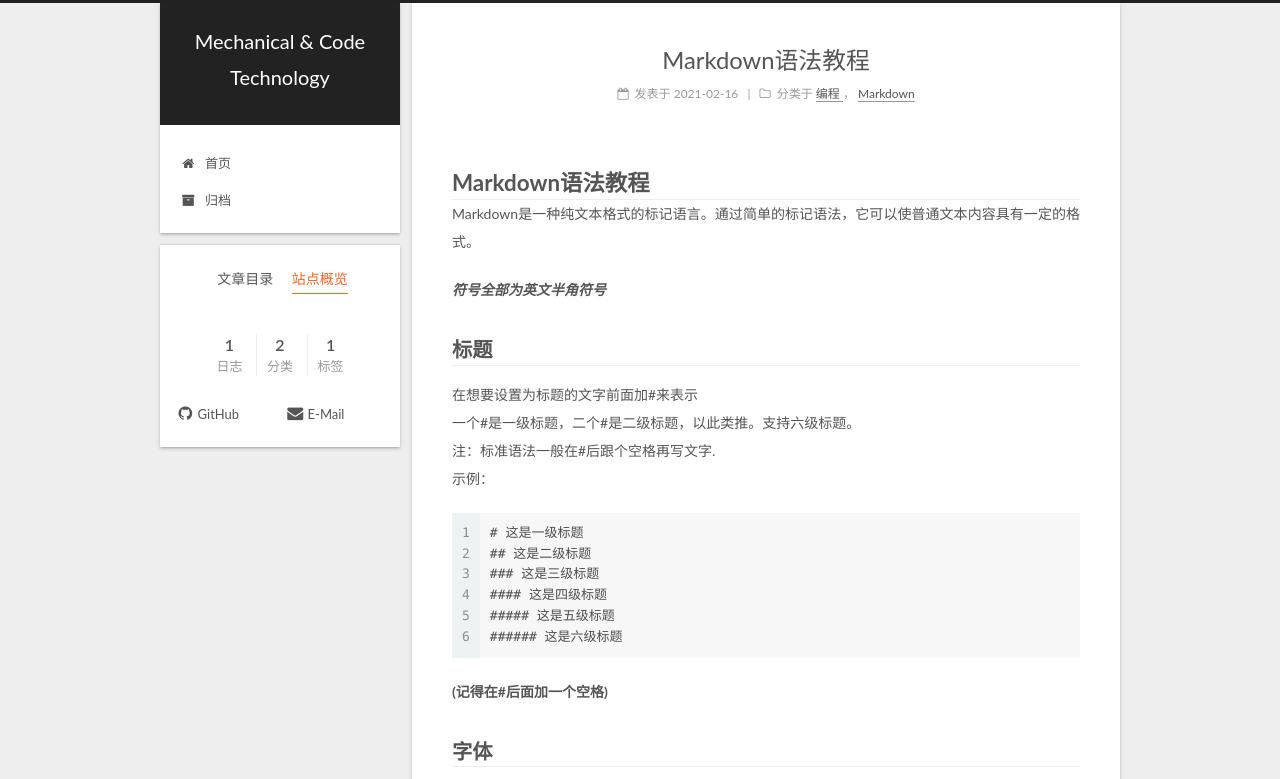
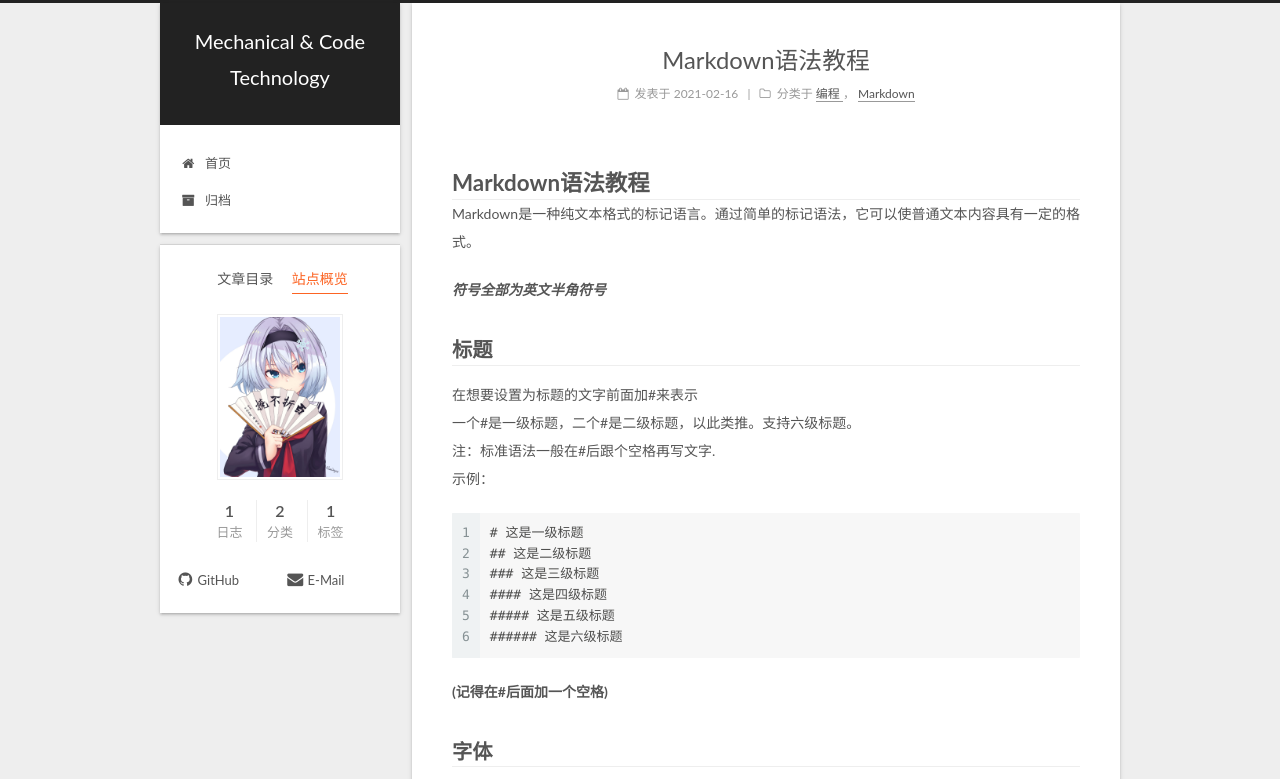
Before and after one commit to flamingo39/blog, a plain HTML site: page 2021/02/16/Markdown/index.html in a window 1280 px wide. Both pictures are taken after a click on the item "站点概览". Shown: the top 779 px of the page. Drawn offline with Linux system fonts and the light colour scheme.

Commit message:
Site updated: 2021-02-17 13:22:01

```diff
--- a/2021/02/16/Markdown/index.html
+++ b/2021/02/16/Markdown/index.html
@@ -238,7 +238,7 @@
     <span hidden itemprop="author" itemscope itemtype="http://schema.org/Person">
       <meta itemprop="name" content="">
       <meta itemprop="description" content="">
-      <meta itemprop="image" content="/blog/images/avatar.gif">
+      <meta itemprop="image" content="/blog/images/avatar.png">
     </span>
 
     <span hidden itemprop="publisher" itemscope itemtype="http://schema.org/Organization">
@@ -429,6 +429,10 @@
       <section class="site-overview-wrap sidebar-panel">
         <div class="site-overview">
           <div class="site-author motion-element" itemprop="author" itemscope itemtype="http://schema.org/Person">
+
+              <img class="site-author-image" itemprop="image"
+                src="/blog/images/avatar.png"
+                alt="" />
 
               <p class="site-author-name" itemprop="name"></p>
               <p class="site-description motion-element" itemprop="description"></p>
```
Also changed, not shown: archives/2021/02/index.html (+4 -0 lines), archives/2021/index.html (+4 -0 lines), archives/index.html (+4 -0 lines), categories/编程/Markdown/index.html (+4 -0 lines), categories/编程/index.html (+4 -0 lines), index.html (+5 -1 lines), tags/教程/index.html (+4 -0 lines).
